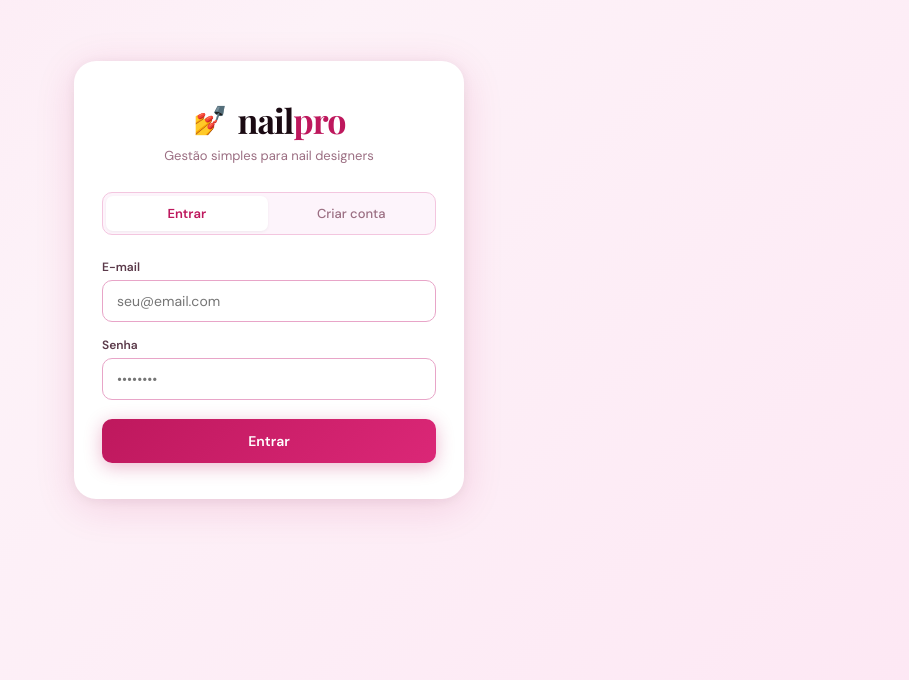
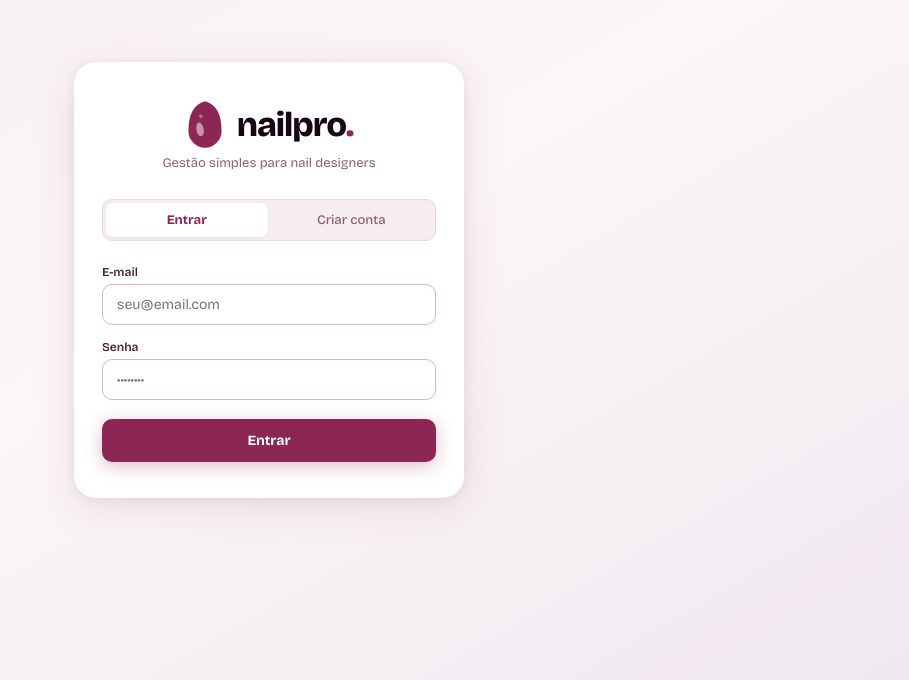
Before and after one commit to jnthcardoso/NAILPRO, a React (Vite) app: page /login in a window 1280 px wide. Shown: the part 120-800 px from the top of the page, without its empty margins (371-1280 px from the left). Built offline with nearby package versions, Linux system fonts and the light colour scheme; no server answers.

Commit message:
feat: identidade visual Berry aplicada - brand book completo

```diff
--- a/src/components/layout/AppLayout.jsx
+++ b/src/components/layout/AppLayout.jsx
@@ -8,6 +8,22 @@ const navItems = [
   { to: '/clientes', icon: Users, label: 'Clientes' },
   { to: '/financeiro', icon: DollarSign, label: 'Financeiro' },
 ]
+
+/* Gotinha de esmalte Berry com brilho interno */
+function NailDropIcon({ size = 26, light = false }) {
+  const fill = light ? 'rgba(255,255,255,0.92)' : '#8B2655'
+  const hl   = light ? 'rgba(255,255,255,0.38)' : '#F7EFF2'
+  return (
+    <svg width={size} height={Math.round(size * 1.33)} viewBox="0 0 24 32" fill="none">
+      {/* corpo da gotinha */}
+      <path d="M12 2 C19 4 22 10 22 20 A10 10 0 1 1 2 20 C2 10 5 4 12 2Z" fill={fill}/>
+      {/* oval de brilho interno */}
+      <ellipse cx="9" cy="19" rx="2.2" ry="4.2" fill={hl} opacity="0.55" transform="rotate(-10 9 19)"/>
+      {/* ponto de luz superior */}
+      <circle cx="9.5" cy="11" r="1.1" fill={hl} opacity="0.4"/>
+    </svg>
+  )
+}
 
 export default function AppLayout() {
   const { user } = useAuth()
@@ -23,14 +39,21 @@ export default function AppLayout() {
       {/* ── Sidebar (desktop only) ───────────── */}
       <aside className="app-sidebar">
         <div style={sb.logoArea}>
-          <div style={sb.logo}>nail<span style={{ color: 'var(--pink)' }}>pro</span></div>
+          <div style={sb.logoRow}>
+            <NailDropIcon size={28} />
+            <span style={sb.logoText}>
+              nailpro<span style={{ color: 'var(--pink)' }}>.</span>
+            </span>
+          </div>
           <div style={sb.logoTagline}>gestão para nail designers</div>
         </div>
 
         <div style={sb.userCard}>
           <div style={sb.userAvatar}>{firstName[0]?.toUpperCase()}</div>
           <div>
-            <div style={sb.userName}>Olá, {firstName}! 💅</div>
+            <div style={sb.userName}>
+              <em>oi {firstName},</em>
+            </div>
             <div style={sb.userDate}>
               {new Date().toLocaleDateString('pt-BR', { weekday: 'long', day: 'numeric', month: 'long' })}
             </div>
@@ -61,9 +84,14 @@ export default function AppLayout() {
 
         {/* Mobile header */}
         <header className="app-mobile-header">
-          <div>
-            <div style={mh.logo}>nail<span style={{ color: '#F9A8D4' }}>pro</span></div>
-            <div style={mh.sub}>Olá, {firstName}! 💅</div>
+          <div style={mh.left}>
+            <div style={mh.logoRow}>
+              <NailDropIcon size={18} light />
+              <span style={mh.logoText}>nailpro<span style={{ opacity: 0.6 }}>.</span></span>
+            </div>
+            <div style={mh.sub}>
+              <em>oi {firstName},</em>
+            </div>
           </div>
           <div style={mh.date}>
             {new Date().toLocaleDateString('pt-BR', { weekday: 'short', day: 'numeric', month: 'short' })}
@@ -97,29 +125,58 @@ export default function AppLayout() {
 
 /* Sidebar styles */
 const sb = {
-  logoArea: { padding: '28px 22px 16px' },
-  logo: { fontSize: 26, fontFamily: 'var(--font-display)', fontWeight: 700, letterSpacing: '-0.5px', lineHeight: 1, color: 'var(--text)', marginBottom: 3 },
-  logoTagline: { fontSize: 11, color: 'var(--text3)', fontWeight: 400 },
+  logoArea: { padding: '26px 20px 14px' },
+  logoRow: { display: 'flex', alignItems: 'center', gap: 10, marginBottom: 5 },
+  logoText: {
+    fontFamily: "'Bricolage Grotesque', sans-serif",
+    fontWeight: 800,
+    fontSize: 22,
+    letterSpacing: '-0.5px',
+    color: 'var(--text)',
+    lineHeight: 1,
+  },
+  logoTagline: { fontSize: 11, color: 'var(--text3)', fontWeight: 400, marginLeft: 2 },
   userCard: { display: 'flex', alignItems: 'center', gap: 11, margin: '4px 14px 14px', background: 'var(--pink-light)', borderRadius: 12, padding: '10px 12px' },
   userAvatar: { width: 36, height: 36, borderRadius: '50%', background: 'var(--pink)', color: 'white', display: 'flex', alignItems: 'center', justifyContent: 'center', fontSize: 15, fontWeight: 700, flexShrink: 0 },
-  userName: { fontSize: 13, fontWeight: 600, color: 'var(--pink-dark)', lineHeight: 1.3 },
-  userDate: { fontSize: 11, color: 'var(--text3)', marginTop: 2, textTransform: 'capitalize', lineHeight: 1.2 },
+  userName: {
+    fontFamily: "'Instrument Serif', serif",
+    fontStyle: 'italic',
+    fontSize: 15,
+    color: 'var(--pink)',
+    lineHeight: 1.3,
+  },
+  userDate: { fontSize: 11, color: 'var(--text3)', marginTop: 3, textTransform: 'capitalize', lineHeight: 1.2 },
   divider: { height: 1, background: 'var(--border)', margin: '0 14px 10px' },
   nav: { display: 'flex', flexDirection: 'column', gap: 2, padding: '0 10px' },
   navItem: { display: 'flex', alignItems: 'center', gap: 12, padding: '11px 14px', borderRadius: 10, fontSize: 14, fontWeight: 400, color: 'var(--text2)', textDecoration: 'none', transition: 'all 0.15s', cursor: 'pointer' },
-  navItemActive: { background: 'var(--pink-light)', color: 'var(--pink)', fontWeight: 600, boxShadow: 'inset 0 0 0 1px rgba(190,24,93,0.1)' },
+  navItemActive: { background: 'var(--pink-light)', color: 'var(--pink)', fontWeight: 700, boxShadow: 'inset 0 0 0 1px rgba(139,38,85,0.12)' },
 }
 
 /* Mobile header styles */
 const mh = {
-  logo: { fontSize: 22, fontFamily: 'var(--font-display)', fontWeight: 700, letterSpacing: '-0.5px', lineHeight: 1, marginBottom: 3 },
-  sub: { fontSize: 12, opacity: 0.82 },
-  date: { fontSize: 12, background: 'rgba(255,255,255,0.18)', padding: '5px 12px', borderRadius: 'var(--radius-pill)', textTransform: 'capitalize' },
+  left: { display: 'flex', flexDirection: 'column', gap: 3 },
+  logoRow: { display: 'flex', alignItems: 'center', gap: 7 },
+  logoText: {
+    fontFamily: "'Bricolage Grotesque', sans-serif",
+    fontWeight: 800,
+    fontSize: 18,
+    color: 'white',
+    letterSpacing: '-0.3px',
+    lineHeight: 1,
+  },
+  sub: {
+    fontFamily: "'Instrument Serif', serif",
+    fontStyle: 'italic',
+    fontSize: 13,
+    opacity: 0.85,
+    lineHeight: 1,
+  },
+  date: { fontSize: 12, background: 'rgba(255,255,255,0.16)', padding: '5px 12px', borderRadius: 'var(--radius-pill)', textTransform: 'capitalize', flexShrink: 0 },
 }
 
 /* Bottom nav styles */
 const bn = {
   item: { flex: 1, display: 'flex', flexDirection: 'column', alignItems: 'center', justifyContent: 'center', gap: 3, color: 'var(--text3)', borderTop: '2px solid transparent', transition: 'all 0.15s', textDecoration: 'none' },
-  itemActive: { color: 'var(--pink)', borderTopColor: 'var(--pink)', background: 'rgba(190,24,93,0.03)' },
-  label: { fontSize: 10, fontWeight: 500 },
+  itemActive: { color: 'var(--pink)', borderTopColor: 'var(--pink)', background: 'rgba(139,38,85,0.04)' },
+  label: { fontSize: 10, fontWeight: 600 },
 }
--- a/src/index.css
+++ b/src/index.css
@@ -1,39 +1,49 @@
-@import url('https://fonts.googleapis.com/css2?family=DM+Sans:ital,opsz,wght@0,9..40,400;0,9..40,500;0,9..40,600;1,9..40,400&family=Playfair+Display:wght@600;700&display=swap');
+@import url('https://fonts.googleapis.com/css2?family=Bricolage+Grotesque:opsz,wght@12..96,400;12..96,500;12..96,600;12..96,700;12..96,800&family=Instrument+Serif:ital@0;1&family=JetBrains+Mono:wght@500&display=swap');
 
 *, *::before, *::after { box-sizing: border-box; margin: 0; padding: 0; }
 
 :root {
-  --pink: #BE185D;
-  --pink-dark: #9D174D;
-  --pink-light: #FCE7F3;
-  --pink-mid: #F9A8D4;
+  /* ── Berry Color System ─────────── */
+  --pink: #8B2655;          /* Berry  – primary */
+  --pink-dark: #5E1839;     /* Wine   – hover / pressed */
+  --pink-light: #F7EFF2;    /* Powder */
+  --pink-mid: #D9A0B8;      /* Petal  */
+  --rose: #B34678;          /* Rosé   */
+  --gold: #E8C66A;          /* Gold   – premium accents */
   --green: #15803D;
   --green-bg: #DCFCE7;
   --amber: #92400E;
   --amber-bg: #FEF3C7;
   --red: #B91C1C;
   --red-bg: #FEE2E2;
-  --purple: #6D28D9;
+  --purple: #5B21B6;
   --purple-bg: #EDE9FE;
-  --bg: #FDF2F8;
+  --bg: #FBF6F8;             /* Cream  – background principal */
   --surface: #FFFFFF;
-  --surface2: #FDF4FB;
-  --border: #F3C6DF;
-  --border2: #E8A5C8;
-  --text: #1A0A12;
-  --text2: #5B3A4A;
-  --text3: #9B6E82;
+  --surface2: #F5EDF2;
+  --border: #EAD5E2;
+  --border2: #D8B5C8;
+  --text: #180712;           /* Noir */
+  --text2: #4A2438;
+  --text3: #8B6070;
+
+  /* ── Typography ─────────────────── */
+  --font: 'Bricolage Grotesque', sans-serif;
+  --font-display: 'Instrument Serif', serif;
+  --font-mono: 'JetBrains Mono', monospace;
+
+  /* ── Spacing & Shape ─────────────── */
   --radius: 14px;
   --radius-sm: 10px;
   --radius-pill: 100px;
-  --font: 'DM Sans', sans-serif;
-  --font-display: 'Playfair Display', serif;
   --nav-height: 64px;
   --sidebar-width: 244px;
-  --shadow-xs: 0 1px 3px rgba(26,10,18,0.05);
-  --shadow-sm: 0 2px 8px rgba(26,10,18,0.07), 0 1px 3px rgba(26,10,18,0.04);
-  --shadow-md: 0 4px 16px rgba(26,10,18,0.09), 0 2px 6px rgba(26,10,18,0.05);
-  --shadow-pink: 0 4px 18px rgba(190,24,93,0.30);
+
+  /* ── Shadows ─────────────────────── */
+  --shadow-xs: 0 1px 3px rgba(24,7,18,0.05);
+  --shadow-sm: 0 2px 8px rgba(24,7,18,0.07), 0 1px 3px rgba(24,7,18,0.04);
+  --shadow-md: 0 4px 16px rgba(24,7,18,0.09), 0 2px 6px rgba(24,7,18,0.05);
+  --shadow-pink: 0 4px 18px rgba(139,38,85,0.30);
 }
 
 html, body, #root {
@@ -56,7 +66,7 @@ a { text-decoration: none; color: inherit; }
 input:focus, select:focus, textarea:focus {
   outline: none;
   border-color: var(--pink-mid) !important;
-  box-shadow: 0 0 0 3px rgba(249,168,212,0.22) !important;
+  box-shadow: 0 0 0 3px rgba(217,160,184,0.25) !important;
 }
 
 /* ── App Layout ──────────────────────────── */
@@ -71,14 +81,14 @@ input:focus, select:focus, textarea:focus {
 .app-sidebar { display: none; }
 
 .app-mobile-header {
-  background: linear-gradient(135deg, var(--pink) 0%, #DB2777 100%);
+  background: var(--pink);
   padding: 16px 20px 14px;
   display: flex;
   align-items: center;
   justify-content: space-between;
   color: white;
   flex-shrink: 0;
-  box-shadow: 0 2px 12px rgba(190,24,93,0.22);
+  box-shadow: 0 2px 14px rgba(139,38,85,0.25);
 }
 
 .app-content-wrapper {
@@ -103,7 +113,7 @@ input:focus, select:focus, textarea:focus {
   border-top: 1px solid var(--border);
   display: flex;
   z-index: 100;
-  box-shadow: 0 -2px 12px rgba(26,10,18,0.06);
+  box-shadow: 0 -2px 12px rgba(24,7,18,0.06);
 }
 
 /* ── FAB button ──────────────────────────── */
@@ -123,12 +133,13 @@ input:focus, select:focus, textarea:focus {
   box-shadow: var(--shadow-pink);
   cursor: pointer;
   z-index: 99;
-  transition: transform 0.15s, box-shadow 0.15s;
+  transition: transform 0.15s, box-shadow 0.15s, background 0.15s;
 }
 
 .fab-btn:hover {
+  background: var(--pink-dark);
   transform: scale(1.07);
-  box-shadow: 0 6px 24px rgba(190,24,93,0.42);
+  box-shadow: 0 6px 24px rgba(139,38,85,0.42);
 }
 
 .fab-btn:active { transform: scale(0.96); }
@@ -153,7 +164,7 @@ input:focus, select:focus, textarea:focus {
     flex-shrink: 0;
     background: var(--surface);
     border-right: 1px solid var(--border);
-    box-shadow: 2px 0 16px rgba(26,10,18,0.05);
+    box-shadow: 2px 0 16px rgba(24,7,18,0.05);
   }
 
   .app-mobile-header { display: none; }
--- a/src/pages/Clientes.jsx
+++ b/src/pages/Clientes.jsx
@@ -71,7 +71,8 @@ export default function Clientes() {
               <div style={s.cardName}>
                 {c.nome}
                 {sumida && <span style={s.tagSumida}>Sumida</span>}
-                {c.total_visitas >= 10 && <span style={s.tagVip}>VIP ✨</span>}
+                {/* Badge VIP: Gold + Noir */}
+                {c.total_visitas >= 10 && <span style={s.tagVip}>✦ VIP</span>}
               </div>
               <div style={s.cardSub}>
                 {c.ultimo_atendimento ? `Última vez: ${format(new Date(c.ultimo_atendimento), 'dd/MM/yyyy')}` : 'Nunca atendida'}
@@ -119,22 +120,23 @@ const s = {
   searchInput: { border: 'none', outline: 'none', flex: 1, fontSize: 14, background: 'transparent', color: 'var(--text)' },
   chipsRow: { display: 'flex', flexWrap: 'wrap', gap: 6 },
   chip: { display: 'inline-flex', alignItems: 'center', gap: 5, background: 'var(--red-bg)', color: 'var(--red)', border: '1px solid #FECACA', borderRadius: 'var(--radius-pill)', padding: '5px 12px', fontSize: 12, fontWeight: 500, cursor: 'pointer' },
-  card: { background: 'var(--surface)', border: '1px solid var(--border)', borderRadius: 'var(--radius-sm)', padding: '13px 14px', marginBottom: 9, display: 'flex', alignItems: 'center', gap: 12, cursor: 'pointer', boxShadow: 'var(--shadow-sm)', transition: 'box-shadow 0.15s' },
-  avatar: { width: 42, height: 42, borderRadius: '50%', background: 'linear-gradient(135deg, var(--pink-light), var(--pink-mid))', display: 'flex', alignItems: 'center', justifyContent: 'center', fontSize: 14, fontWeight: 700, color: 'var(--pink)', flexShrink: 0, boxShadow: '0 2px 6px rgba(190,24,93,0.15)' },
+  card: { background: 'var(--surface)', border: '1px solid var(--border)', borderRadius: 'var(--radius-sm)', padding: '13px 14px', marginBottom: 9, display: 'flex', alignItems: 'center', gap: 12, cursor: 'pointer', boxShadow: 'var(--shadow-sm)' },
+  avatar: { width: 42, height: 42, borderRadius: '50%', background: 'var(--pink-light)', display: 'flex', alignItems: 'center', justifyContent: 'center', fontSize: 14, fontWeight: 800, color: 'var(--pink)', flexShrink: 0 },
   cardName: { fontSize: 14, fontWeight: 600, display: 'flex', alignItems: 'center', gap: 5, flexWrap: 'wrap' },
   cardSub: { fontSize: 12, color: 'var(--text3)', marginTop: 2 },
   cardRight: { textAlign: 'right', flexShrink: 0 },
-  cardValor: { fontSize: 13, fontWeight: 700, color: 'var(--pink)' },
+  cardValor: { fontFamily: "'JetBrains Mono', monospace", fontSize: 13, fontWeight: 500, color: 'var(--pink)' },
   cardVisitas: { fontSize: 11, color: 'var(--text3)', marginTop: 1 },
   tagSumida: { fontSize: 10, padding: '2px 8px', borderRadius: 'var(--radius-pill)', background: 'var(--red-bg)', color: 'var(--red)', fontWeight: 600 },
-  tagVip: { fontSize: 10, padding: '2px 8px', borderRadius: 'var(--radius-pill)', background: 'var(--purple-bg)', color: 'var(--purple)', fontWeight: 600 },
+  /* VIP badge: Gold + Noir */
+  tagVip: { fontSize: 10, padding: '2px 8px', borderRadius: 'var(--radius-pill)', background: 'var(--gold)', color: 'var(--text)', fontWeight: 700, letterSpacing: '0.2px' },
   empty: { padding: '40px 0', textAlign: 'center' },
-  overlay: { position: 'fixed', inset: 0, background: 'rgba(26,10,18,0.5)', zIndex: 200, display: 'flex', alignItems: 'flex-end', justifyContent: 'center' },
+  overlay: { position: 'fixed', inset: 0, background: 'rgba(24,7,18,0.52)', zIndex: 200, display: 'flex', alignItems: 'flex-end', justifyContent: 'center' },
   modal: { background: 'var(--surface)', borderRadius: '20px 20px 0 0', padding: '24px 20px 40px', width: '100%', maxWidth: 520, display: 'flex', flexDirection: 'column', gap: 12, maxHeight: '90vh', overflowY: 'auto' },
-  modalTitle: { fontSize: 17, fontWeight: 700, marginBottom: 4, color: 'var(--text)' },
+  modalTitle: { fontSize: 17, fontWeight: 700, marginBottom: 4 },
   field: { display: 'flex', flexDirection: 'column', gap: 5 },
   label: { fontSize: 12, fontWeight: 600, color: 'var(--text2)' },
   input: { padding: '10px 13px', border: '1px solid var(--border2)', borderRadius: 'var(--radius-sm)', fontSize: 14, background: 'var(--surface)', color: 'var(--text)' },
-  btnPrimary: { background: 'linear-gradient(135deg, var(--pink) 0%, #DB2777 100%)', color: 'white', border: 'none', borderRadius: 'var(--radius-sm)', padding: '13px', fontSize: 14, fontWeight: 700, cursor: 'pointer', marginTop: 4, boxShadow: 'var(--shadow-pink)' },
+  btnPrimary: { background: 'var(--pink)', color: 'white', border: 'none', borderRadius: 'var(--radius-sm)', padding: '13px', fontSize: 14, fontWeight: 700, cursor: 'pointer', marginTop: 4, boxShadow: 'var(--shadow-pink)', transition: 'background 0.15s' },
   btnSecondary: { background: 'var(--surface2)', color: 'var(--text2)', border: '1px solid var(--border2)', borderRadius: 'var(--radius-sm)', padding: '12px', fontSize: 14, fontWeight: 500, cursor: 'pointer' },
 }
--- a/src/pages/Home.jsx
+++ b/src/pages/Home.jsx
@@ -4,10 +4,12 @@ import { AlertTriangle, UserX, Cake, ChevronRight, Plus } from 'lucide-react'
 import { supabase } from '../lib/supabase'
 import { useAuth } from '../contexts/AuthContext'
 import { format, differenceInDays } from 'date-fns'
+import { ptBR } from 'date-fns/locale'
 
 export default function Home() {
   const { user } = useAuth()
   const navigate = useNavigate()
+  const firstName = user?.user_metadata?.full_name?.split(' ')[0] ?? 'você'
   const [stats, setStats] = useState({ hoje: 0, receitaHoje: 0, pendente: 0, metaMes: 4000, receitaMes: 0 })
   const [proximoAtend, setProximoAtend] = useState(null)
   const [semConfirmacao, setSemConfirmacao] = useState([])
@@ -48,6 +50,15 @@ export default function Home() {
 
   return (
     <div style={s.page}>
+
+      {/* Saudação humana */}
+      <div style={s.greetingRow}>
+        <span style={s.greetingText}>oi {firstName},</span>
+        <span style={s.greetingDate}>
+          {format(new Date(), "EEEE", { locale: ptBR })}
+        </span>
+      </div>
+
       <div style={s.grid}>
         <div style={s.card}>
           <div style={s.cardLabel}>Hoje</div>
@@ -56,17 +67,23 @@ export default function Home() {
         </div>
         <div style={s.card}>
           <div style={s.cardLabel}>Receita hoje</div>
-          <div style={{ ...s.cardValue, color: 'var(--green)', fontSize: 18 }}>R$ {stats.receitaHoje.toFixed(2).replace('.', ',')}</div>
+          <div style={{ ...s.cardValue, ...s.mono, color: 'var(--green)', fontSize: 17 }}>
+            R$ {stats.receitaHoje.toFixed(2).replace('.', ',')}
+          </div>
           <div style={s.cardSub}>{stats.hoje} serviço{stats.hoje !== 1 ? 's' : ''}</div>
         </div>
         <div style={s.card}>
           <div style={s.cardLabel}>A receber</div>
-          <div style={{ ...s.cardValue, color: stats.pendente > 0 ? 'var(--amber)' : 'var(--green)', fontSize: 18 }}>R$ {stats.pendente.toFixed(2).replace('.', ',')}</div>
+          <div style={{ ...s.cardValue, ...s.mono, color: stats.pendente > 0 ? 'var(--amber)' : 'var(--green)', fontSize: 17 }}>
+            R$ {stats.pendente.toFixed(2).replace('.', ',')}
+          </div>
           <div style={s.cardSub}>em aberto</div>
         </div>
         <div style={s.card}>
           <div style={s.cardLabel}>Meta do mês</div>
-          <div style={{ ...s.cardValue, color: 'var(--pink)', fontSize: 18 }}>R$ {stats.receitaMes.toFixed(0)}</div>
+          <div style={{ ...s.cardValue, ...s.mono, color: 'var(--pink)', fontSize: 17 }}>
+            R$ {stats.receitaMes.toFixed(0)}
+          </div>
           <div style={s.progressBar}><div style={{ ...s.progressFill, width: `${progressoMeta}%` }} /></div>
           <div style={s.cardSub}>{progressoMeta}% da meta</div>
         </div>
@@ -126,6 +143,20 @@ export default function Home() {
 
 const s = {
   page: { padding: 16, paddingBottom: 80 },
+  /* Saudação */
+  greetingRow: { display: 'flex', alignItems: 'baseline', justifyContent: 'space-between', marginBottom: 18 },
+  greetingText: {
+    fontFamily: "'Instrument Serif', serif",
+    fontStyle: 'italic',
+    fontSize: 24,
+    fontWeight: 400,
+    color: 'var(--text)',
+    letterSpacing: '-0.3px',
+  },
+  greetingDate: { fontSize: 12, color: 'var(--text3)', fontWeight: 500, textTransform: 'capitalize' },
+  /* Mono helper */
+  mono: { fontFamily: "'JetBrains Mono', monospace", fontWeight: 500 },
+  /* Stats grid */
   sectionTitle: { fontSize: 11, fontWeight: 600, color: 'var(--text3)', textTransform: 'uppercase', letterSpacing: '0.6px', margin: '16px 0 8px' },
   grid: { display: 'grid', gridTemplateColumns: '1fr 1fr', gap: 12, marginBottom: 16 },
   card: { background: 'var(--surface)', borderRadius: 'var(--radius-sm)', padding: '14px 15px', boxShadow: 'var(--shadow-sm)', border: '1px solid var(--border)' },
@@ -133,15 +164,17 @@ const s = {
   cardValue: { fontSize: 22, fontWeight: 700, lineHeight: 1 },
   cardSub: { fontSize: 11, color: 'var(--text3)', marginTop: 5 },
   progressBar: { height: 5, borderRadius: 3, background: 'var(--border)', marginTop: 7, overflow: 'hidden' },
-  progressFill: { height: '100%', borderRadius: 3, background: 'linear-gradient(90deg, var(--pink), #DB2777)', transition: 'width 0.6s ease' },
+  progressFill: { height: '100%', borderRadius: 3, background: 'var(--pink)', transition: 'width 0.6s ease' },
+  /* Alerts */
   alert: { borderRadius: 'var(--radius-sm)', padding: '11px 14px', marginBottom: 9, display: 'flex', alignItems: 'flex-start', gap: 10, cursor: 'pointer', boxShadow: 'var(--shadow-xs)' },
   alertTitle: { fontSize: 13, fontWeight: 600 },
   alertSub: { fontSize: 12, opacity: 0.78, marginTop: 2 },
   alertWarning: { background: '#FFFBEB', color: '#78350F', border: '1px solid #FCD34D' },
   alertDanger: { background: 'var(--red-bg)', color: 'var(--red)', border: '1px solid #FECACA' },
   alertSuccess: { background: 'var(--green-bg)', color: '#14532D', border: '1px solid #86EFAC' },
+  /* Appointment card */
   apptCard: { background: 'var(--surface)', border: '1px solid var(--border)', borderLeft: '4px solid var(--green)', borderRadius: 'var(--radius-sm)', padding: '13px 14px', display: 'flex', alignItems: 'center', gap: 12, cursor: 'pointer', boxShadow: 'var(--shadow-sm)' },
-  apptTimeBadge: { fontSize: 14, fontWeight: 700, color: 'var(--text)', minWidth: 44, background: 'var(--surface2)', borderRadius: 8, padding: '4px 8px', textAlign: 'center' },
+  apptTimeBadge: { fontFamily: "'JetBrains Mono', monospace", fontWeight: 500, fontSize: 14, color: 'var(--text)', minWidth: 44, background: 'var(--surface2)', borderRadius: 8, padding: '4px 8px', textAlign: 'center' },
   apptName: { fontSize: 14, fontWeight: 600 },
   apptService: { fontSize: 12, color: 'var(--text3)', marginTop: 2 },
   badge: { fontSize: 11, padding: '3px 10px', borderRadius: 'var(--radius-pill)', fontWeight: 600 },
--- a/src/pages/Login.jsx
+++ b/src/pages/Login.jsx
@@ -1,6 +1,22 @@
 import { useState } from 'react'
 import { Navigate } from 'react-router-dom'
 import { useAuth } from '../contexts/AuthContext'
+
+/* Logo inline — mesmo estilo do AppLayout */
+function LogoMark() {
+  return (
+    <div style={l.logoWrap}>
+      <svg width={40} height={53} viewBox="0 0 24 32" fill="none">
+        <path d="M12 2 C19 4 22 10 22 20 A10 10 0 1 1 2 20 C2 10 5 4 12 2Z" fill="#8B2655"/>
+        <ellipse cx="9" cy="19" rx="2.2" ry="4.2" fill="#F7EFF2" opacity="0.55" transform="rotate(-10 9 19)"/>
+        <circle cx="9.5" cy="11" r="1.1" fill="#F7EFF2" opacity="0.4"/>
+      </svg>
+      <span style={l.logoText}>
+        nailpro<span style={{ color: '#8B2655' }}>.</span>
+      </span>
+    </div>
+  )
+}
 
 export default function Login() {
   const { user, signIn, signUp } = useAuth()
@@ -28,10 +44,7 @@ export default function Login() {
   return (
     <div style={s.root}>
       <div style={s.card}>
-        <div style={s.logoWrap}>
-          <div style={s.logoIcon}>💅</div>
-          <div style={s.logo}>nail<span style={{ color: 'var(--pink)' }}>pro</span></div>
-        </div>
+        <LogoMark />
         <p style={s.sub}>Gestão simples para nail designers</p>
 
         <div style={s.tabs}>
@@ -64,12 +77,36 @@ export default function Login() {
   )
 }
 
+/* LogoMark local styles */
+const l = {
+  logoWrap: { display: 'flex', alignItems: 'center', justifyContent: 'center', gap: 12, marginBottom: 4 },
+  logoText: {
+    fontFamily: "'Bricolage Grotesque', sans-serif",
+    fontWeight: 800,
+    fontSize: 34,
+    color: '#180712',
+    letterSpacing: '-1px',
+    lineHeight: 1,
+  },
+}
+
 const s = {
-  root: { minHeight: '100vh', display: 'flex', alignItems: 'center', justifyContent: 'center', background: 'linear-gradient(135deg, #FCE7F3 0%, #FDF2F8 40%, #FDE8F4 100%)', padding: 20 },
-  card: { background: 'white', borderRadius: 22, padding: '36px 28px', width: '100%', maxWidth: 390, boxShadow: '0 8px 40px rgba(190,24,93,0.14), 0 2px 12px rgba(26,10,18,0.06)' },
-  logoWrap: { display: 'flex', alignItems: 'center', justifyContent: 'center', gap: 10, marginBottom: 4 },
-  logoIcon: { fontSize: 28 },
-  logo: { fontFamily: 'var(--font-display)', fontSize: 34, fontWeight: 700, color: 'var(--text)', letterSpacing: '-1px' },
+  root: {
+    minHeight: '100vh',
+    display: 'flex',
+    alignItems: 'center',
+    justifyContent: 'center',
+    background: 'linear-gradient(150deg, #F7EFF2 0%, #FBF6F8 50%, #F0E8EF 100%)',
+    padding: 20,
+  },
+  card: {
+    background: 'white',
+    borderRadius: 22,
+    padding: '36px 28px',
+    width: '100%',
+    maxWidth: 390,
+    boxShadow: '0 8px 40px rgba(139,38,85,0.12), 0 2px 12px rgba(24,7,18,0.06)',
+  },
   sub: { textAlign: 'center', fontSize: 13, color: 'var(--text3)', marginBottom: 28 },
   tabs: { display: 'flex', background: 'var(--surface2)', borderRadius: 'var(--radius-sm)', padding: 3, marginBottom: 24, gap: 3, border: '1px solid var(--border)' },
   tab: { flex: 1, padding: '9px 0', borderRadius: 7, fontSize: 13, fontWeight: 500, background: 'transparent', color: 'var(--text3)', border: 'none', cursor: 'pointer', transition: 'all 0.15s' },
@@ -79,5 +116,19 @@ const s = {
   label: { fontSize: 12, fontWeight: 600, color: 'var(--text2)' },
   input: { padding: '11px 14px', borderRadius: 'var(--radius-sm)', border: '1px solid var(--border2)', fontSize: 14, color: 'var(--text)', background: 'var(--surface)' },
   error: { background: 'var(--red-bg)', color: 'var(--red)', fontSize: 13, padding: '9px 13px', borderRadius: 'var(--radius-sm)', border: '1px solid #FECACA', fontWeight: 500 },
-  btn: { background: 'linear-gradient(135deg, var(--pink) 0%, #DB2777 100%)', color: 'white', border: 'none', borderRadius: 'var(--radius-sm)', padding: '13px 0', fontSize: 14, fontWeight: 700, cursor: 'pointer', marginTop: 4, boxShadow: 'var(--shadow-pink)', transition: 'opacity 0.15s' },
+  /* Berry sólido, sem gradiente */
+  btn: {
+    background: 'var(--pink)',
+    color: 'white',
+    border: 'none',
+    borderRadius: 'var(--radius-sm)',
+    padding: '13px 0',
+    fontSize: 14,
+    fontWeight: 700,
+    cursor: 'pointer',
+    marginTop: 4,
+    boxShadow: 'var(--shadow-pink)',
+    transition: 'background 0.15s',
+    fontFamily: "'Bricolage Grotesque', sans-serif",
+  },
 }
```
Also changed, not shown: src/pages/Agenda.jsx (+19 -17 lines), src/pages/ClienteDetalhe.jsx (+14 -8 lines), src/pages/Financeiro.jsx (+14 -8 lines).
